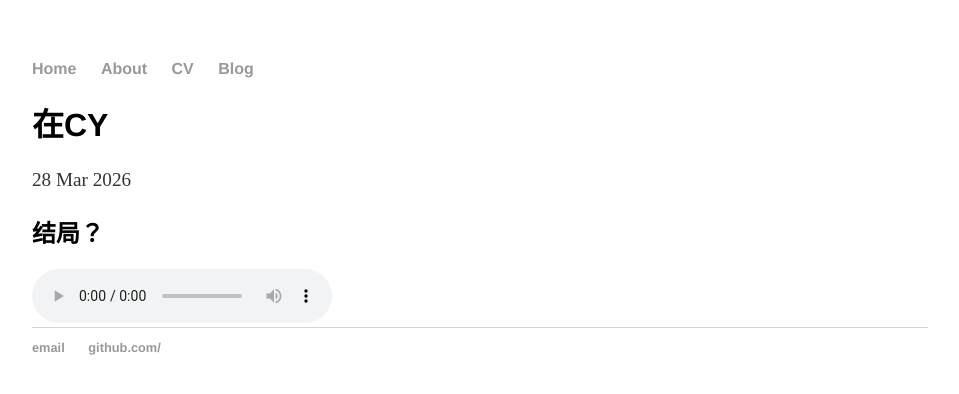
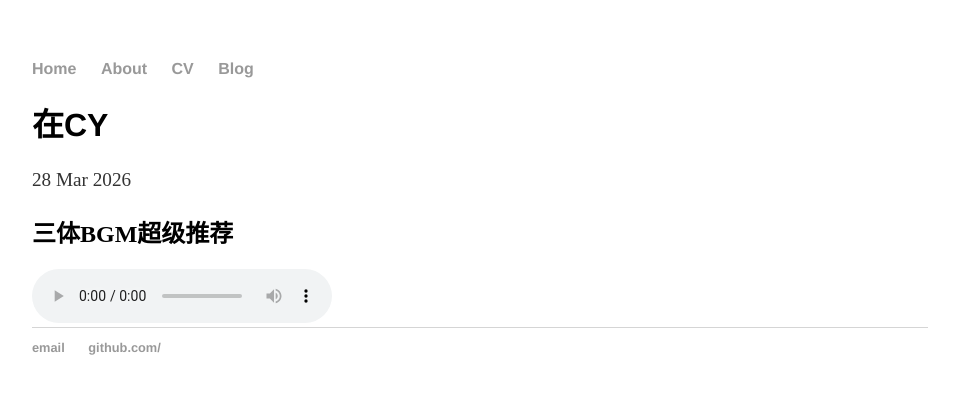
Before and after one commit to kaiagss/kaiagss.github.io, a Jekyll site: the page built from _posts/2026-03-28-Yan-site-launched.md, in a window 1280 px wide. Shown: the top 394 px of the page, without its empty margins (160-1119 px from the left). Built offline with Jekyll 4.4.1, drawn with Linux system fonts in a browser that asks for light colours.

Commit message:
Update 2026-03-28-Yan-site-launched.md

```diff
--- a/_posts/2026-03-28-Yan-site-launched.md
+++ b/_posts/2026-03-28-Yan-site-launched.md
@@ -4,8 +4,7 @@ title: "在CY"
 date: 2026-03-28
 ---
 
-## 结局？
-
+## 三体BGM超级推荐
 
 <audio controls>
   <source src="[你的音乐文件RAW链接.mp3](https://<你的用户名>.github.io/<仓库名>/music.mp3)" type="audio/mpeg">
```
